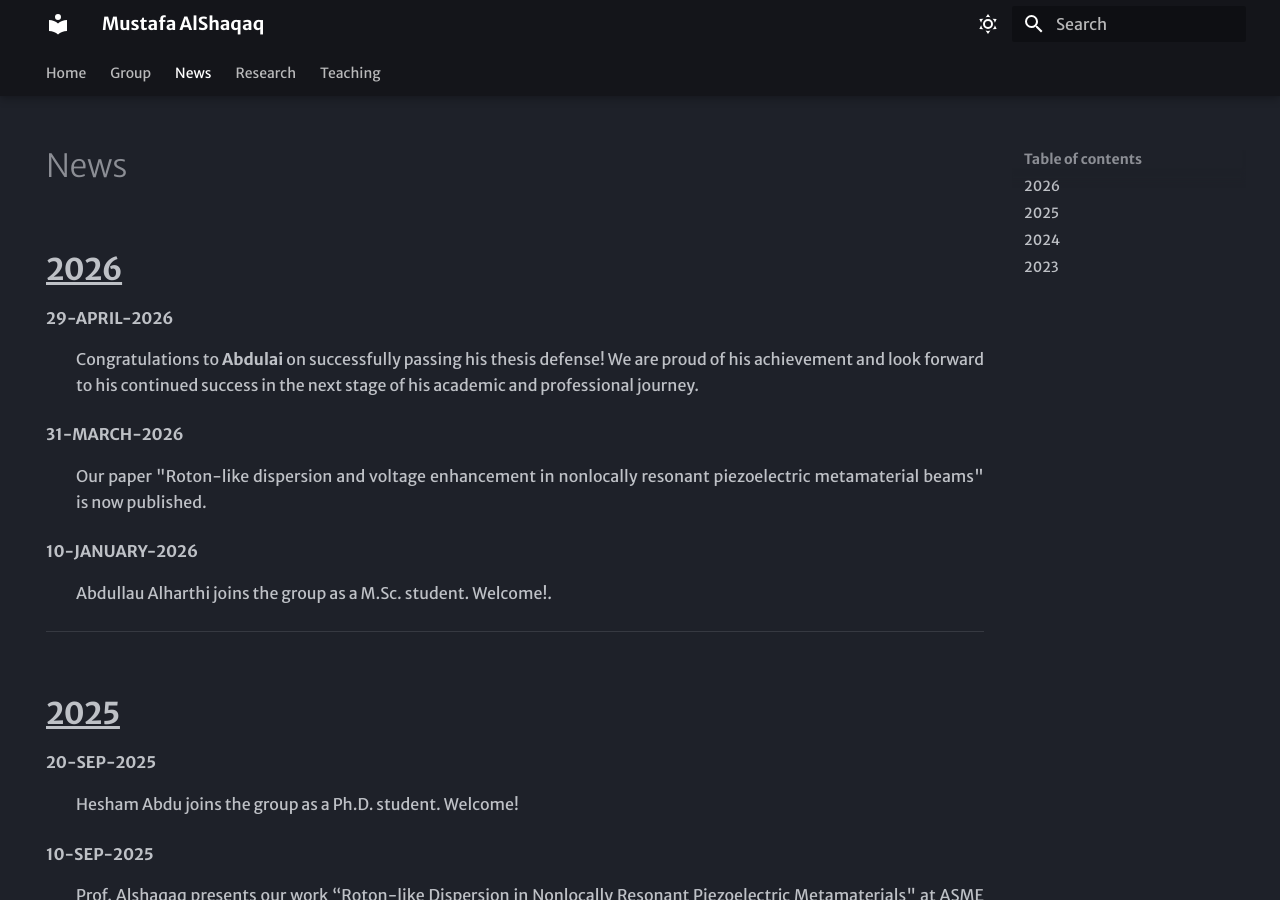
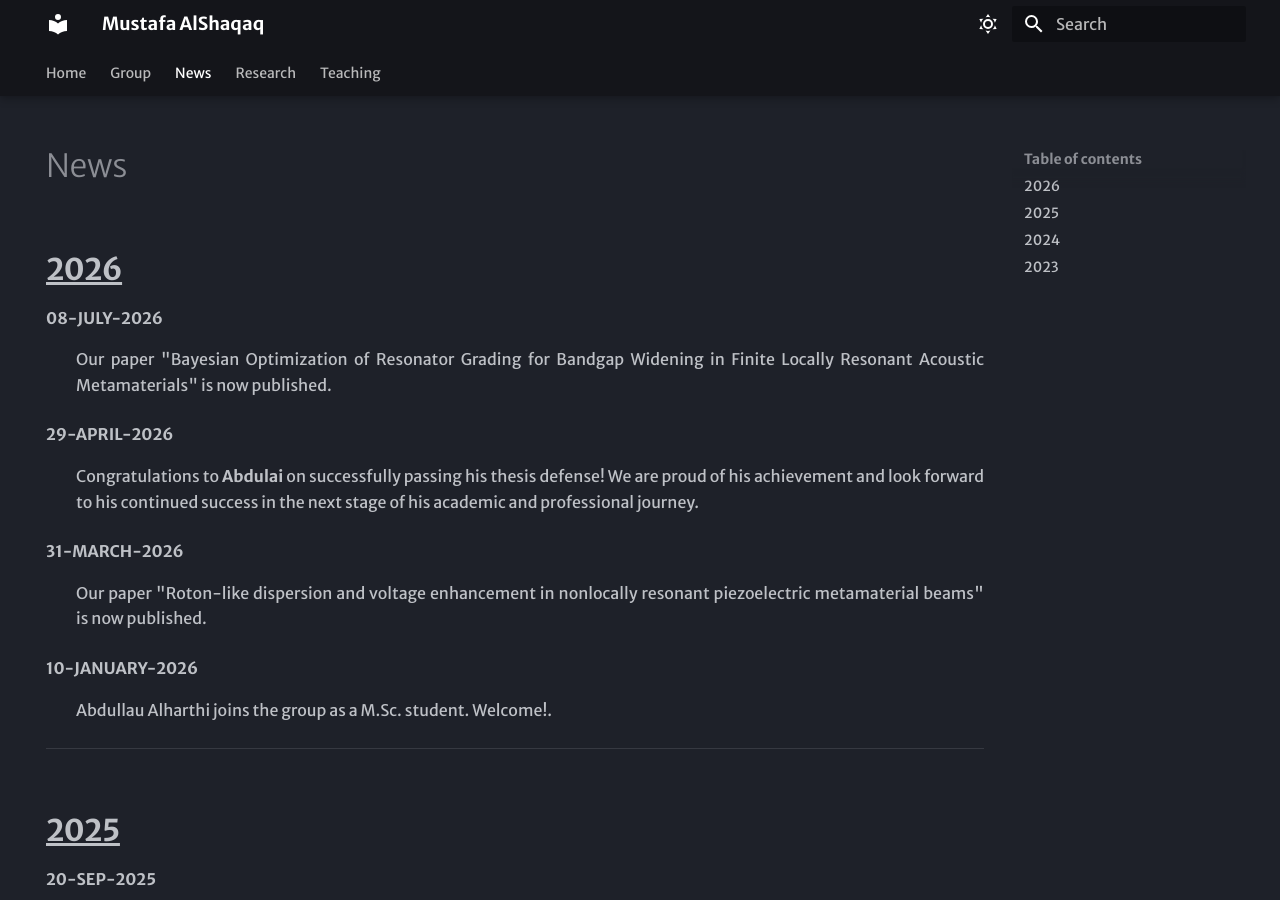
Before and after one commit to mshaqaq/mshaqaq.github.io, an MkDocs documentation site: the page built from docs/news.md, in a window 1280 px wide and 900 px high. Built offline with MkDocs 1.6.1 and Material for MkDocs 9.7.7, drawn with Linux system fonts in a browser that asks for light colours.

Commit message:
Add news entry for Bayesian Optimization paper publication

```diff
--- a/docs/news.md
+++ b/docs/news.md
@@ -4,6 +4,10 @@
 ---
 
 ## 2026
+**08-July-2026**{.news-tag}
+
+:   Our paper "Bayesian Optimization of Resonator Grading for Bandgap Widening in Finite Locally Resonant Acoustic Metamaterials" is now published.
+
 **29-April-2026**{.news-tag}
 
 : Congratulations to **Abdulai** on successfully passing his thesis defense! We are proud of his achievement and look forward to his continued success in the next stage of his academic and professional journey.
```
